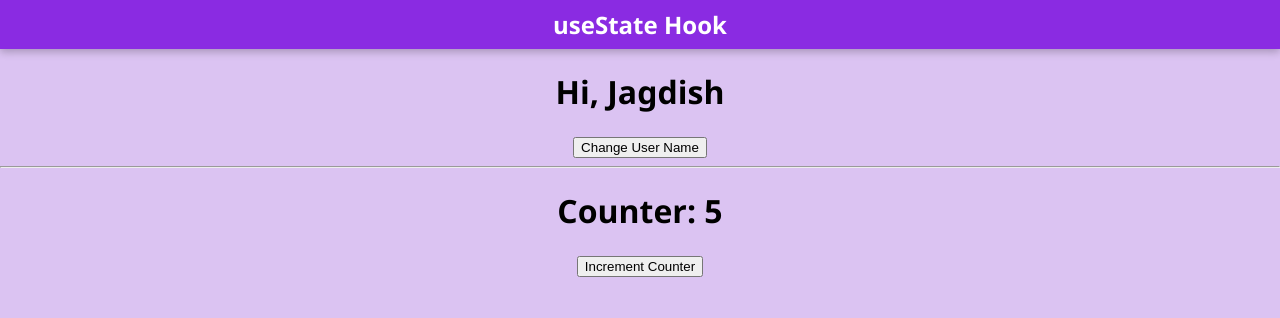
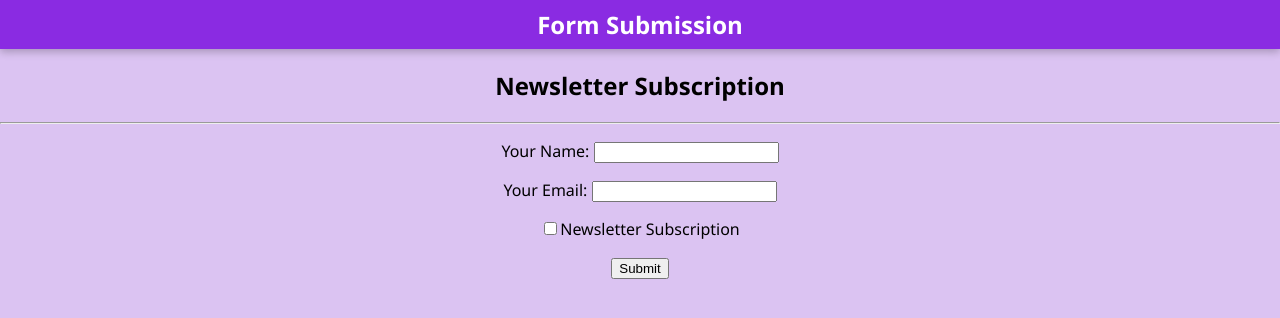
Before and after one commit to JagdishChopde20/ReactJS-Training, a React (Vite) app: page / in a window 1280 px wide. Shown: the top 318 px of the page. Built offline with nearby package versions, Linux system fonts and the light colour scheme.

Commit message:
Class 10 code uploaded.

```diff
--- a/src/components/demo/Demo.jsx
+++ b/src/components/demo/Demo.jsx
@@ -2,27 +2,52 @@ import { useState } from "react";
 import Header from "../header/Header";
 
 const Demo = () => {
-    // let userName = 'Jagdish';
-    const [userName, setUserName] = useState('Jagdish');
-    const [counter, setCounter] = useState(5);
+  const [userName, setUserName] = useState('');
+  const [userEmail, setUserEmail] = useState('');
+  const [isSubscribe, setIsSubscibe] = useState(false);
 
-    const clickHandler = () => {
-        setUserName('Sandeep');
-        console.log(userName);
+  const submitHandler = (event) => {
+    event.preventDefault();
+
+    console.log("Form Submitted!");
+
+    const formData = {
+      userName,
+      userEmail,
+      isSubscribe
     }
+    console.log(formData);
 
-    return (
-        <div>
-            <Header>useState Hook</Header>
+    // Reset form
+    setUserName('');
+    setUserEmail('');
+    setIsSubscibe(false);
+  };
 
-            <h1>Hi, { userName } </h1>
-            <button onClick={clickHandler}>Change User Name</button>
+  return (
+    <div>
+      <Header>Form Submission</Header>
 
-            <hr />
-            <h1>Counter: { counter } </h1>
-            <button onClick={() => setCounter(preState => preState + 1 )}>Increment Counter</button>
-        </div>
-    );
-}
+      <h2>Newsletter Subscription</h2>
+      <hr />
+
+      <form onSubmit={submitHandler}>
+        <p>
+          <label htmlFor="username">Your Name: </label>
+          <input id="username" type="text" value={userName} onChange={(e) => setUserName(e.target.value)} />
+        </p>
+        <p>
+          <label htmlFor="useremail">Your Email: </label>
+          <input id="useremail" type="email" value={userEmail} onChange={e => setUserEmail(e.target.value) } />
+        </p>
+        <p>
+          <input id="issubscribe" type="checkbox" checked={isSubscribe} onChange={e => setIsSubscibe(e.target.checked)} />
+          <label htmlFor="issubscribe">Newsletter Subscription</label>
+        </p>
+        <button>Submit</button>
+      </form>
+    </div>
+  );
+};
 
 export default Demo;
```
Also changed, not shown: 1 other file (tests, documents, lock files or other folders).
